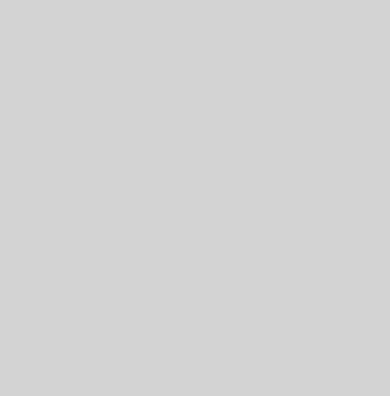
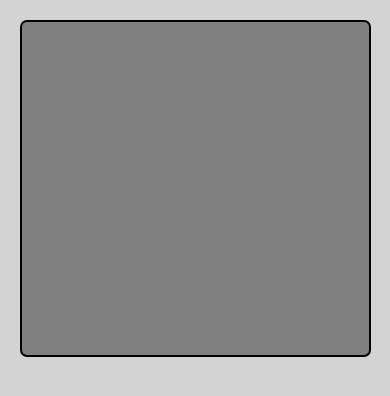
Before and after one commit to IrishFagan/PCRemoteController-Mobile, a React Native app: screen / in a window 390 px wide. Shown: the top 396 px of the page. Built offline with nearby package versions, Linux system fonts and the light colour scheme.

Commit message:
Revise styling

```diff
--- a/src/components/MouseInput.js
+++ b/src/components/MouseInput.js
@@ -4,9 +4,27 @@ import io from 'socket.io-client'
 
 const MouseInput = () => {
   return(
-    <View>
+    <View style={[styles.input, styles.blackBorder]}>
+      <View>
+      </View>
     </View>
   )
 }
 
+const styles = StyleSheet.create({
+  input: {
+    width: '90%',
+    height: '40%',
+    justifyContent: 'center',
+    alignItems: 'flex-start',
+    margin: '5%',
+    backgroundColor: 'grey'
+  },
+  blackBorder: {
+    borderColor: 'black',
+    borderWidth: 2,
+    borderRadius: 7
+  }
+})
+
 export default MouseInput
```
